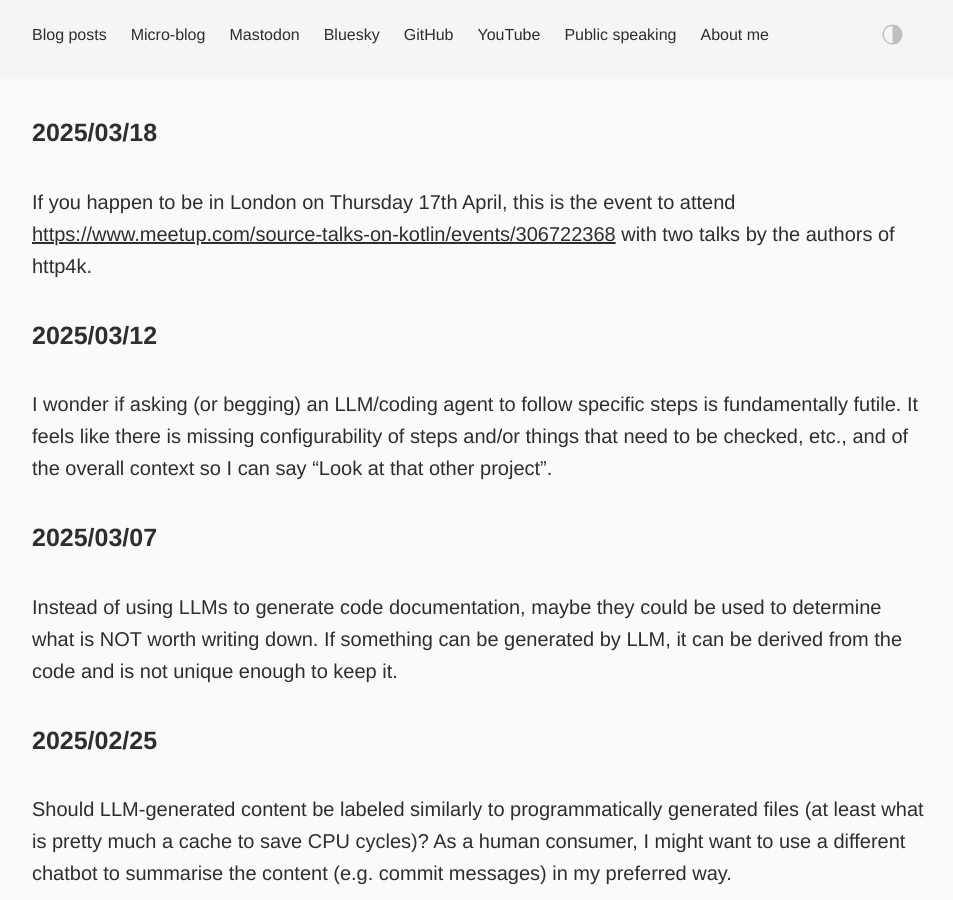
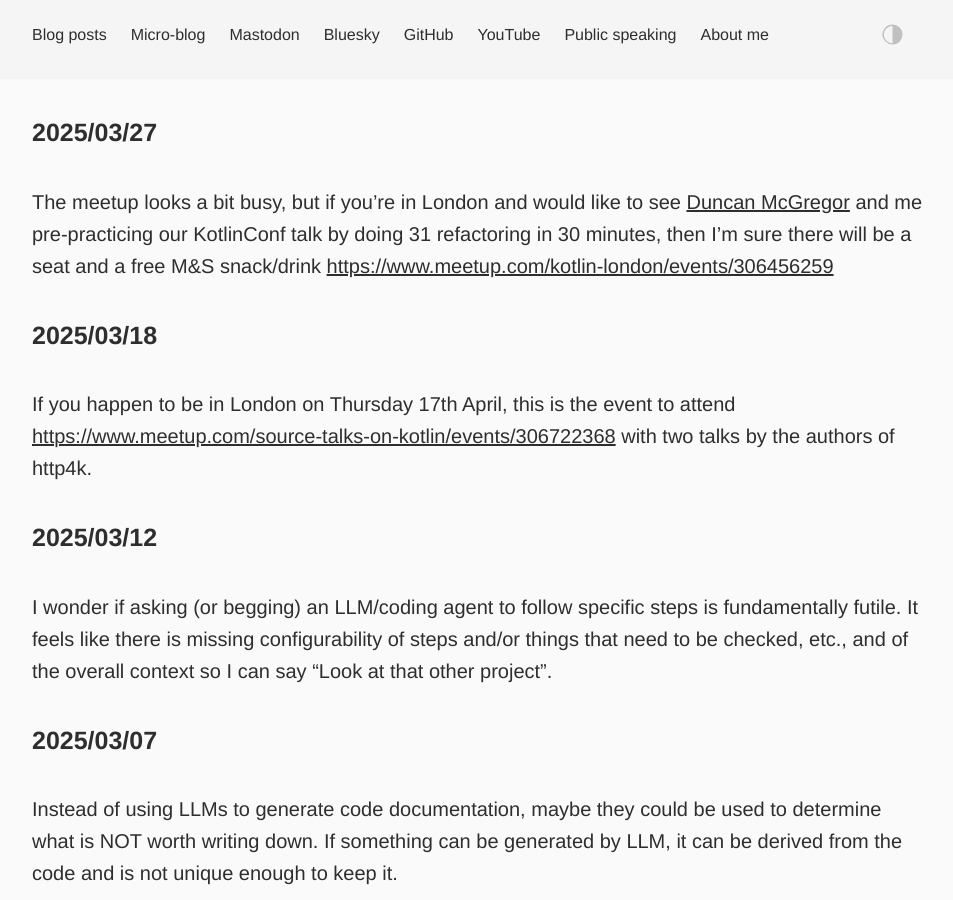
Before and after one commit to dkandalov/dkandalov.github.io, a Jekyll site: the page built from micro-blog.md, in a window 1280 px wide and 900 px high. Shown: the whole window, without its empty margins (160-1113 px from the left). Built offline with Jekyll 4.4.1, drawn with Linux system fonts in a browser that asks for light colours.

Commit message:
updated micro-blog

```diff
--- a/micro-blog.md
+++ b/micro-blog.md
@@ -2,6 +2,9 @@
 layout: post
 permalink: /micro-blog/
 ---
+
+#### 2025/03/27
+The meetup looks a bit busy, but if you're in London and would like to see [Duncan McGregor](https://twitter.com/duncanmcg) and me pre-practicing our KotlinConf talk by doing 31 refactoring in 30 minutes, then I'm sure there will be a seat and a free M&S snack/drink <https://www.meetup.com/kotlin-london/events/306456259>
 
 #### 2025/03/18
 If you happen to be in London on Thursday 17th April, this is the event to attend <https://www.meetup.com/source-talks-on-kotlin/events/306722368> with two talks by the authors of http4k.
```
